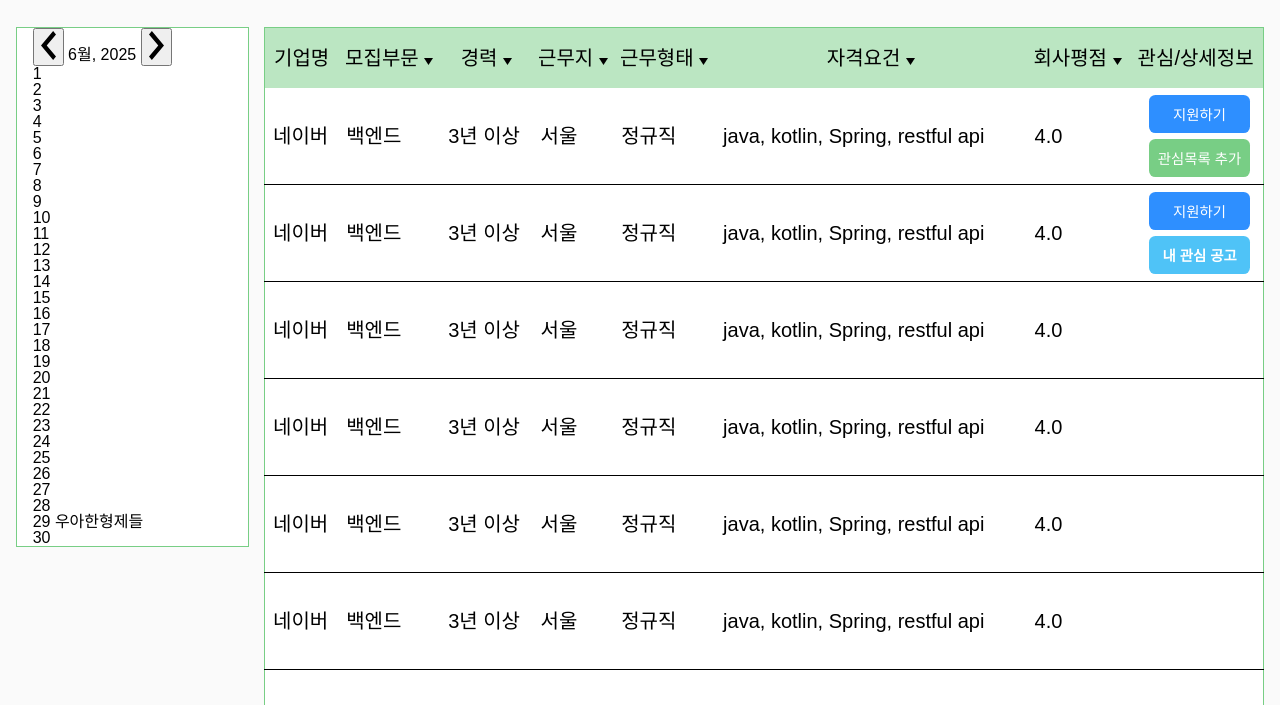
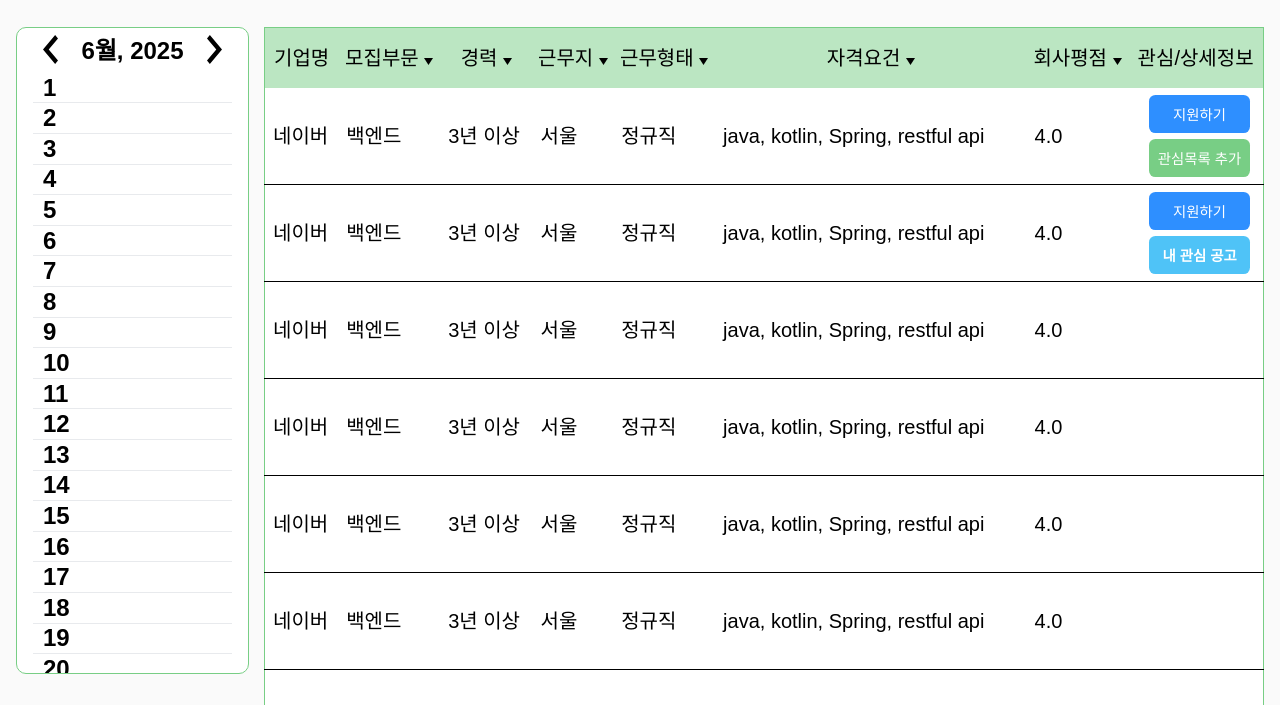
Before and after one commit to yoon5450/D-Work, a website with bundled scripts: page index.html in a window 1280 px wide. Shown: the part 95-800 px from the top of the page. Built offline with nearby package versions, Linux system fonts and the light colour scheme; a web font is replaced by a local one.

Commit message:
feat: calendar decoration

```diff
--- a/css/main.css
+++ b/css/main.css
@@ -218,21 +218,65 @@
   background-color: white;
   border: 1px solid #78ce85;
   padding: 0 1.2vw;
+  font-size: 24px;
+  font-weight: 700;
+  border-radius: 10px;
 }
 
-.calender-item {
+.calendar-header {
   display: flex;
+  justify-content: space-between;
+  align-items: center;
+  height: 5.56vh;
   width: 100%;
-  height: 40px;
-  border-bottom: #d1d5db80;
+  white-space: nowrap;
+  overflow: hidden;
 }
 
-.claender-header {
+.calendar-header button {
+  background: none;
+  border: none;
+  cursor: pointer;
+  padding: 0 10px;
+}
+
+.calendar-header img {
+  width: 15px;
+  height: 29px;
+}
+
+.calendar-container{
   width: 100%;
-  height: 60px;
+  height: 75vh;
+  overflow-y: auto;
+  overflow-x: hidden;
+}
+
+.calendar-item {
   display: flex;
-  justify-content: center;
   align-items: center;
+  height: 3.7vh;
+  border-bottom: 1px solid rgba(209, 213, 219, 0.5); /* #d1d5db80 */
+  padding: 0 0.8vw;
+  gap: 0.8vw;
+  white-space: nowrap;
+}
+
+.calendar-item > .date-info {
+  display: flex;
+  justify-content: space-between;
+  align-items: center;
+  flex: 1;
+  white-space: nowrap;
+  overflow: hidden;
+  text-overflow: ellipsis;
+  font-size: 18px;
+  font-weight: 500;
+}
+
+.date-info-add {
+  /* font-size: 18px; */
+  /* color: #000000; */
 }
 
 /* 메인 테이블 영역 */
```
